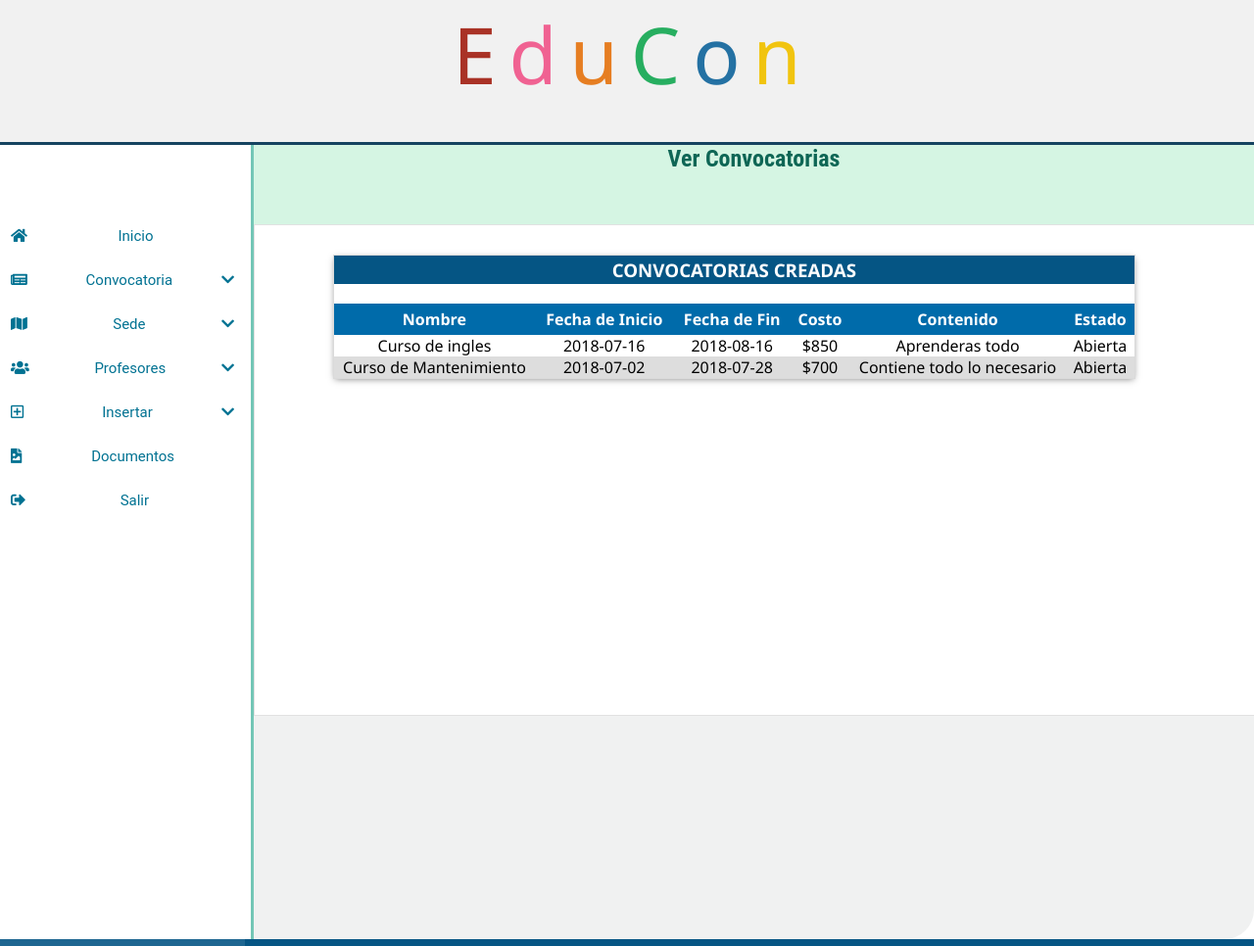
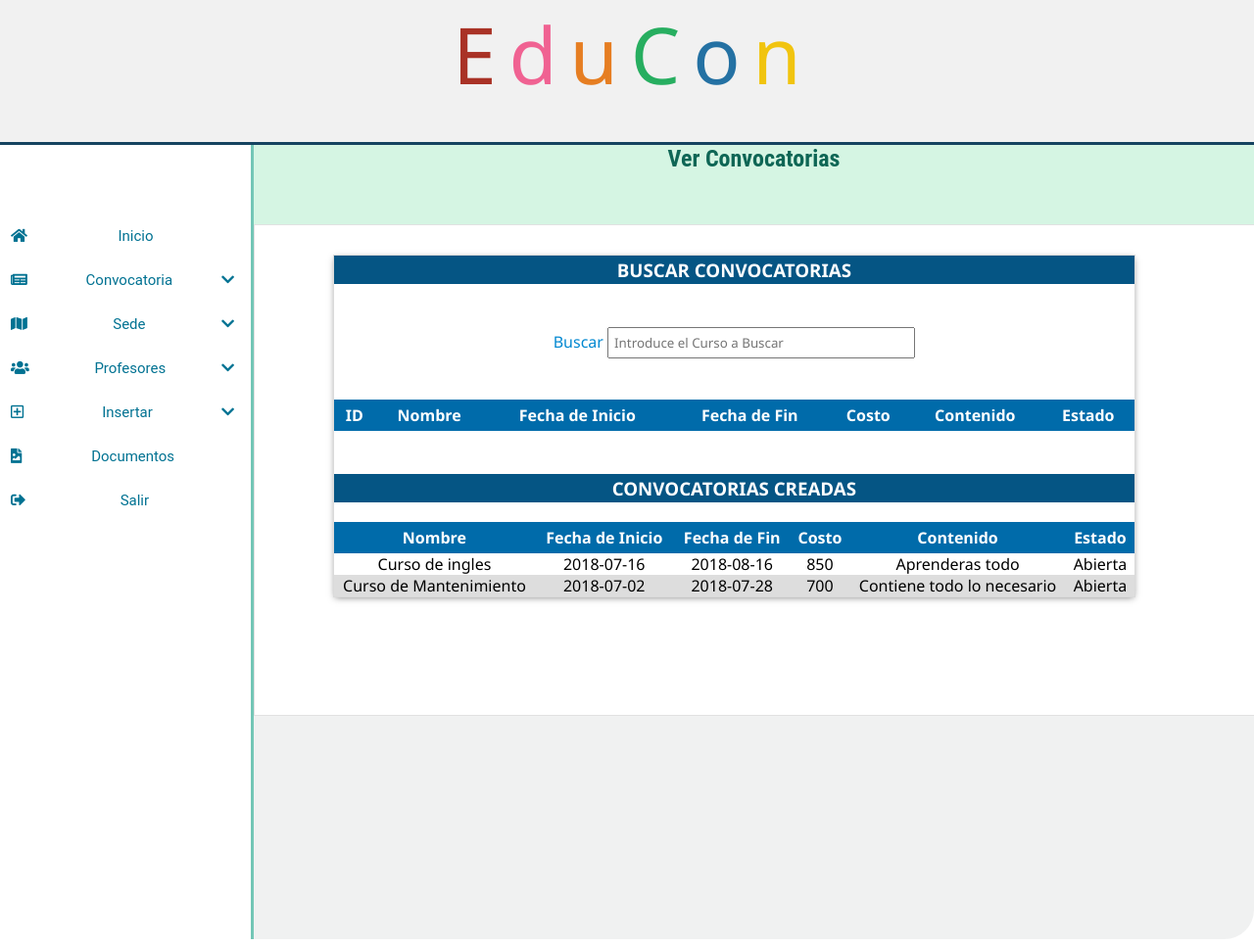
Before and after one commit to LizethMdz/UAQ_DW2018-FINAL, a PHP site: page /ver.php in a window 1280 px wide. Shown: the whole page at 98% size. Run offline with PHP 8.4, Linux system fonts and the light colour scheme; a user stored in the database is signed in; data comes from the database, SQL or seed files in the repository; lists and menus that the app fills with data are empty; some libraries are stand-ins or nearby versions; some web fonts are replaced.

Commit message:
MODIFICACION BUSCADOR Y OTROS ARCHIVOS

```diff
--- a/css/main.css
+++ b/css/main.css
@@ -371,7 +371,6 @@ tr:nth-child(even) {
 }
 
 
-
 /*PROFESORES DAR DE ALTA*/
 
 div.espacio_contenido{
--- a/regprof.php
+++ b/regprof.php
@@ -64,7 +64,7 @@ if($_SERVER['REQUEST_METHOD']=='POST'){
         $query="INSERT INTO instructor (id_instructor,folio,nombre_instructor,telefono_instructor,celular_instructor, email_instructor,   direccion_instructor, municipio)
         VALUES ('Null','$folio','$nombre_instructor','$telefono_instructor','$celular_instructor', '$email_instructor', '$direccion_instructor', '$municipio' )";
     //ejecutar la consulta
-    $resultado=@mysqli_query($dbcon,$sql);
+    $resultado=@mysqli_query($dbcon,$query);
     //Si la consulta tuvo éxito, entonces imprimir un mensaje
         if($resultado){
 
--- a/ver.php
+++ b/ver.php
@@ -15,24 +15,91 @@
     include("menu_principal.php");
   }
 
-  if(!isset($_SESSION["user"])) {
+  /*if(!isset($_SESSION["user"])) {
   header("location:login.php");
-  } else {
+} else {*/
 
 ?>
+
+<!--SCRIPT-->
+<script>
+						function buscarJson(){
+							//Capturar lo que el usuario Escribio en la busqueda
+							Iconvo = document.getElementById('buscar');
+							busAjax = new XMLHttpRequest();
+							busAjax.open('GET', 'buscarAjaxJson.php?bus='+Iconvo.value);
+							busAjax.send();
+							busAjax.onreadystatechange = function(){
+								if (busAjax.readyState == 4 && busAjax.status == 200) {
+									console.log(Iconvo.value);
+									document.querySelector("#resCon").innerHTML = busAjax.responseText;
+									//Imprimir resultados
+									 miJSON = JSON.parse(busAjax.responseText);
+                   if(miJSON.length > 0){
+                     document.querySelector('#resCon').innerHTML =
+                      "<td>"+ miJSON[0].id_convocatoria +"</td>"+
+                      "<td>"+ miJSON[0].nombre_convocatoria +"</td>"+
+                      "<td>"+ miJSON[0].f_inicio +"</td>"+
+                      "<td>"+ miJSON[0].f_fin +"</td>"+
+                      "<td>"+ miJSON[0].costo_convocatoria +"</td>"+
+                      "<td>"+ miJSON[0].contenido_convocatoria +"</td>"+
+                      "<td style='background:green; color:white;'>"+ miJSON[0].estado_convocatoria +"</td>";
+                   }else{
+                     document.querySelector('#resCon').innerHTML =
+                     "<td colspan='7' style='font-syle:italic; color:gray;'>"+ "!!!!!!!!!!!!!!!!!!SIN RESULTADOS !!!!!!!!!!!!!!!!!!" +"</td>";
+                   }
+
+								}
+							}
+						}
+
+
+				</script>
+
+
 
 <!--CONTENIDO DE TODO-->
 <div class = "descripcion">
           <div id="des">
 	   <h2>Ver Convocatorias</h2>
-	   <!--<input type="text" name="des" value="Inscribite a nuestras convocatorias">-->
           </div>
         	<div class="contenido-all">
 
                             <div class="espacio_contenido">
+                                <h3 class="titulos">BUSCAR CONVOCATORIAS</h3>
+                                <br><br>
+                                <label for="buscar" class="parr-title">Buscar</label>
+                                <input type="text" clase="inputs-profe" name="buscar" id="buscar" placeholder="Introduce el Curso a Buscar"
+                                style="width:300px; padding:5px;" onkeyup="buscarJson();">
+                                <br><br>
+                                <div class="tabla-contenedor-2">
+                                  <table class="tabla-general" id="tabla-ajax">
+                                    <thead>
+
+                                        <tr>
+                                          <th style="background:#006BAA; color:white;">ID </th>
+                                          <th style="background:#006BAA; color:white;">Nombre</th>
+                                          <th style="background:#006BAA; color:white;">Fecha de Inicio</th>
+                                          <th style="background:#006BAA; color:white;">Fecha de Fin</th>
+                                          <th style="background:#006BAA; color:white;">Costo</th>
+                                          <th style="background:#006BAA; color:white;">Contenido</th>
+                                          <th style="background:#006BAA; color:white;">Estado</th>
+
+                                        </tr>
+                                      </thead>
+                                      <tbody>
+                                        <tr id="resCon">
+
+                                        </tr>
+
+                                      </tbody>
+                                      </table>
+                              </div>
+                              <!--<div class='resCon' id="resCon"></div>-->
+                                <br><br>
                                 <h3 class="titulos">CONVOCATORIAS CREADAS</h3>
                                 <div class="tabla-contenedor-2">
-                                        <table class="tabla-general">
+                                  <table class="tabla-general">
                                     <thead>
 
                                         <tr>
@@ -57,7 +124,7 @@
                                                echo $row['f_inicio'];
                                                echo "</td><td>";
                                                echo $row['f_fin'];
-                                               echo "</td><td>$";
+                                               echo "</td><td>";
                                                echo $row['costo_convocatoria'];
                                                echo "</td><td>";
                                                echo $row['contenido_convocatoria'];
@@ -80,35 +147,9 @@
 
 </div>
 
-<div class="tabla">
-	<h1 class="pal">Convocatorias Creadas</h1>
-	<button type="button" class="btn1">Regresar</button><br>
-
-	<input type="search" name="buscar" placeholder="Buscar por el nombre del producto"  id="busca">
-
-<table class="tl">
-<tr class="t">
-	<td>Nombre</td>
-	<td>Fecha de Inicio</td>
-	<td>Fecha de Fin</td>
-	<td>Costo</td>
-	<td>Contenido</td>
-	<td>Estado</td>
-</tr>
-
-<tr>
-	<td> </td>
-	<td> </td>
-	<td> </td>
-	<td> </td>
-	<td> </td>
-	<td> </td>
-</tr>
-</table>
-</div>
 
 <?php
-}
+/*}*/
 ?>
 
 <?php include_once('footer.php'); ?>
```
Also changed, not shown: buscarAjaxJson.php (added, +31 -0 lines), pubconv.php (+13 -2 lines).
